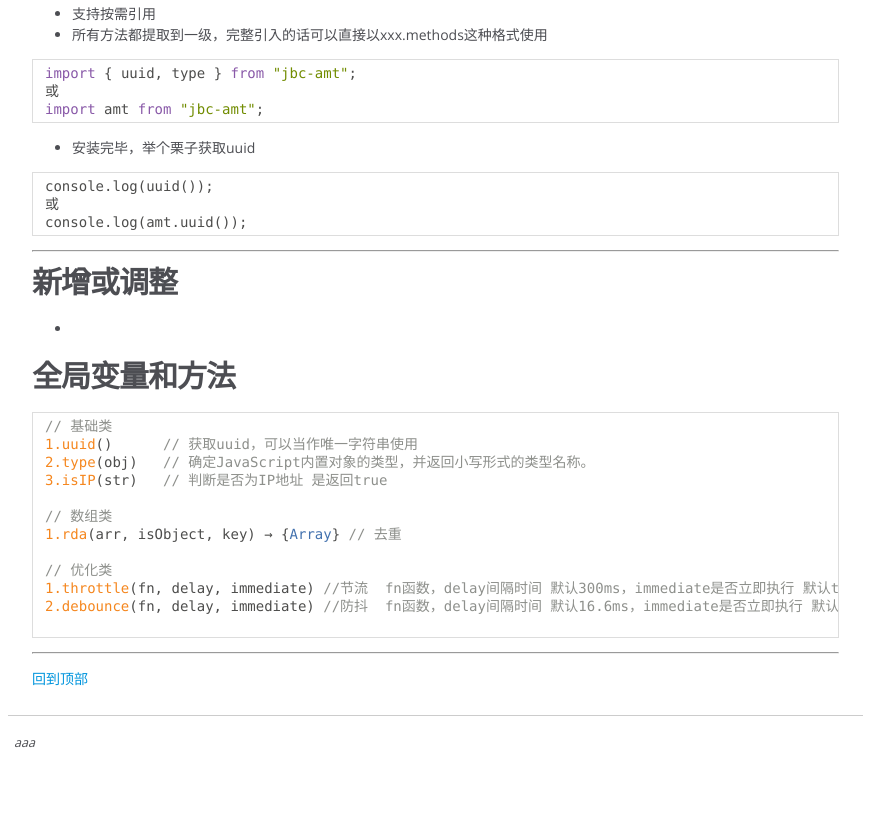
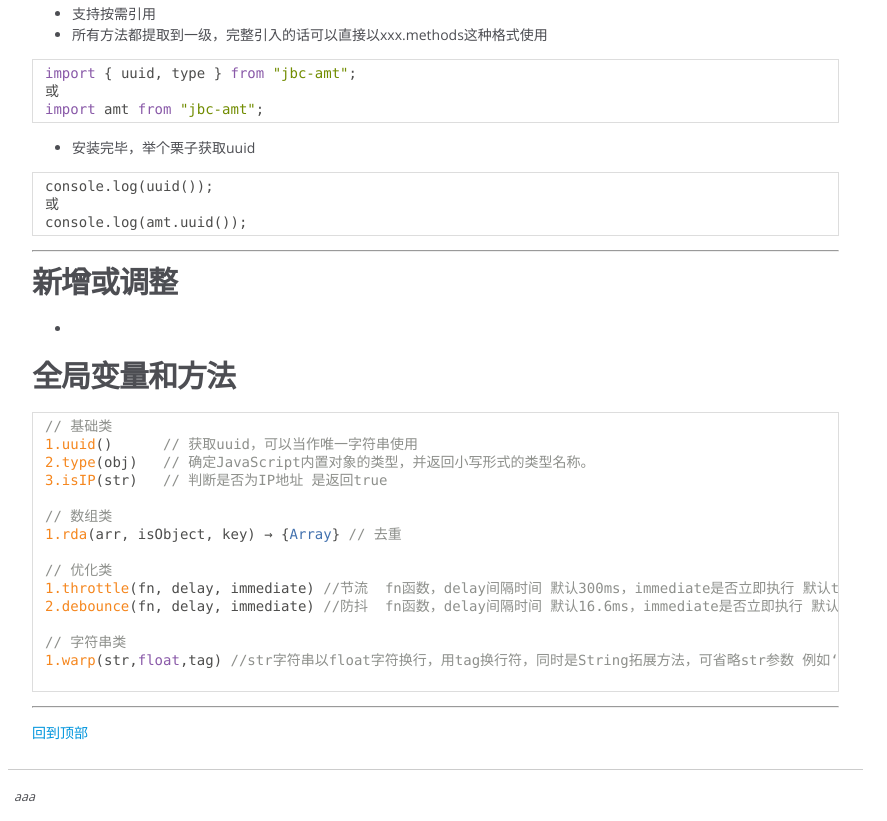
Before and after one commit to dzc215911624/jbc-amt, a website: page readme/index.html in a window 1280 px wide. Shown: the part 603-1424 px from the top of the page, without its empty margins (0-887 px from the left). Before the commit the page ends 1370 px from the top, so only its background shows below. Drawn offline with Linux system fonts and the light colour scheme.

Commit message:
feat: 🎸 更新warp的readme文档

```diff
--- a/package.json
+++ b/package.json
@@ -1,6 +1,6 @@
 {
   "name": "jbc-amt",
-  "version": "1.0.2",
+  "version": "1.0.3",
   "description": "",
   "main": "dist/amt.cjs.js",
   "devDependencies": {
--- a/readme/index.html
+++ b/readme/index.html
@@ -101,6 +101,9 @@ console.log(amt.uuid());
 1.throttle(fn, delay, immediate) //节流  fn函数，delay间隔时间 默认300ms，immediate是否立即执行 默认true
 2.debounce(fn, delay, immediate) //防抖  fn函数，delay间隔时间 默认16.6ms，immediate是否立即执行 默认true
 
+// 字符串类
+1.warp(str,float,tag) //str字符串以float字符换行，用tag换行符，同时是String拓展方法，可省略str参数 例如‘text,str,aaa’.warp()
+
 
 </code></pre>
 <hr>
```
Also changed, not shown: README.md.
